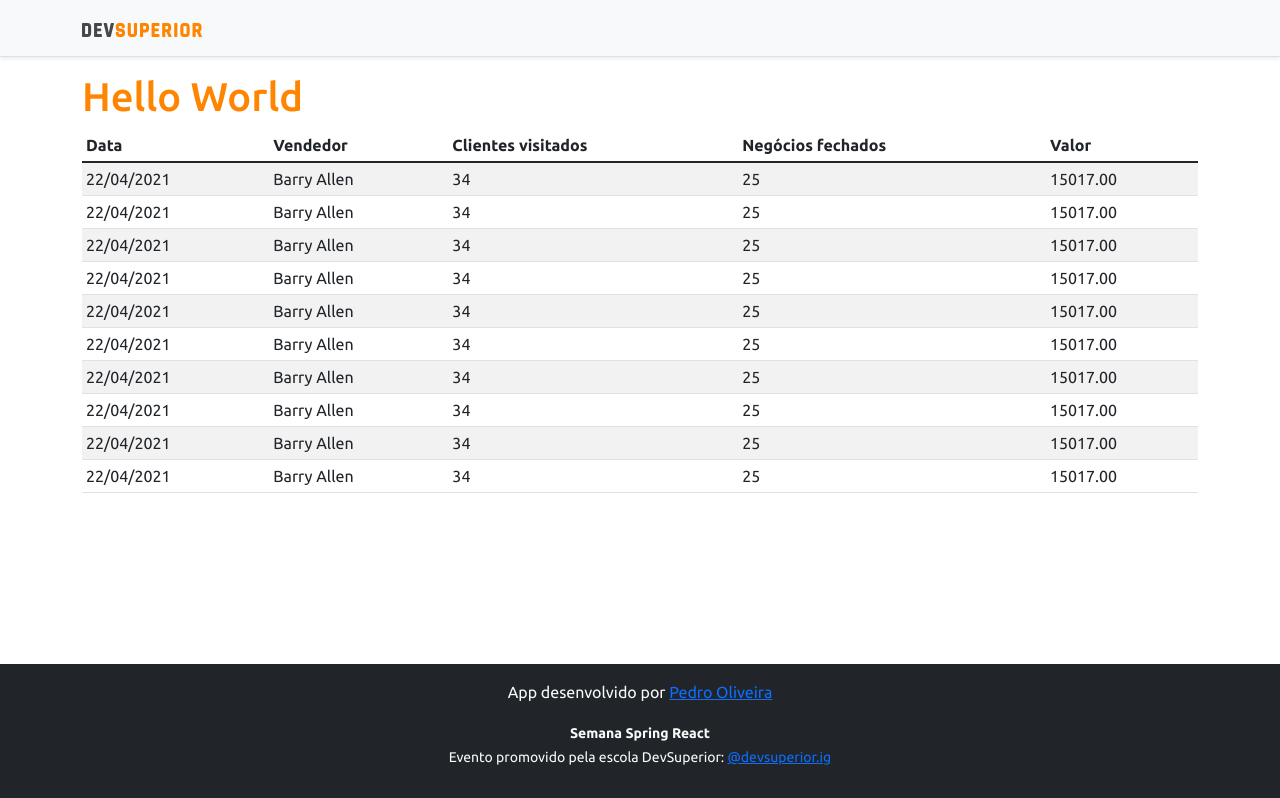
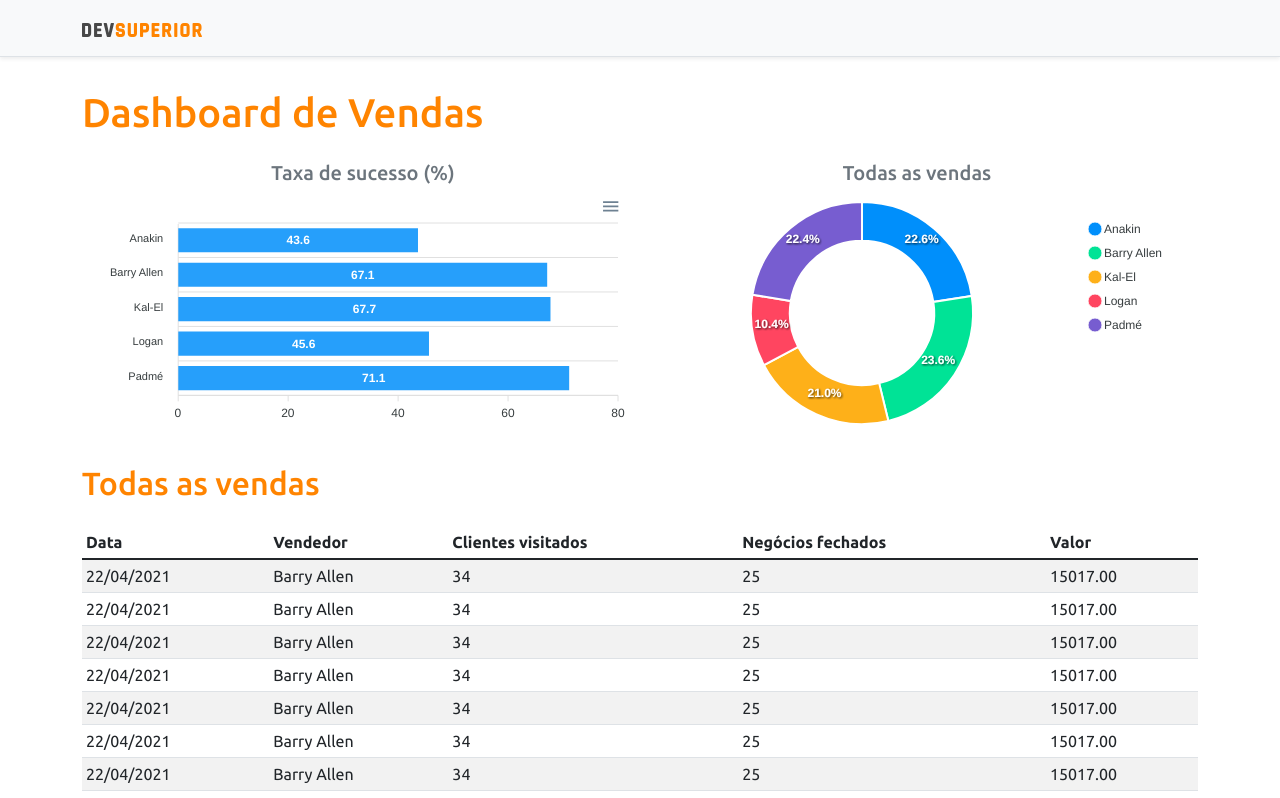
Before and after one commit to dev-Pedrod/DS-Vendas, a React (Create React App) app in the folder frontend/: page / in a window 1280 px wide. Shown: the top 798 px of the page. Built offline with nearby package versions, Linux system fonts and the light colour scheme.

Commit message:
Static charts

```diff
--- a/frontend/package.json
+++ b/frontend/package.json
@@ -10,8 +10,10 @@
     "@types/node": "^12.20.36",
     "@types/react": "^17.0.33",
     "@types/react-dom": "^17.0.10",
+    "apexcharts": "^3.29.0",
     "bootstrap": "^5.1.3",
     "react": "^17.0.2",
+    "react-apexcharts": "^1.3.9",
     "react-dom": "^17.0.2",
     "react-scripts": "4.0.3",
     "typescript": "^4.4.4",
--- a/frontend/src/App.tsx
+++ b/frontend/src/App.tsx
@@ -1,4 +1,6 @@
+import BarChart from "components/BarChart";
 import DataTable from "components/DataTable";
+import DonutsChart from "components/DonutsChart";
 import Footer from "components/Footer";
 import NavBar from "components/NavBar";
 
@@ -7,7 +9,22 @@
     <>
       <NavBar />
       <div className = "container">
-        <h1 className="text-primary">Hello World</h1>
+        <h1 className="text-primary py-3">Dashboard de Vendas</h1>
+
+        <div className="row px-3">
+          <div className="col-sm-6">
+            <h5 className="text-center text-secondary"> Taxa de sucesso (%) </h5>
+            <BarChart/>
+          </div>
+          <div className="col-sm-6">
+            <h5 className="text-center text-secondary"> Todas as vendas </h5>
+            <DonutsChart/>
+          </div>
+        </div>
+
+        <div className = "py-3">
+          <h2 className = "text-primary">Todas as vendas</h2>
+        </div>
 
         <DataTable/>
       </div>
--- /dev/null
+++ b/frontend/src/components/BarChart/index.tsx
@@ -0,0 +1,34 @@
+import Chart from 'react-apexcharts';
+
+function BarChart() {
+    const options = {
+        plotOptions: {
+            bar: {
+                horizontal: true,
+            }
+        },
+    };
+
+    const mockData = {
+        labels: {
+            categories: ['Anakin', 'Barry Allen', 'Kal-El', 'Logan', 'Padmé']
+        },
+        series: [
+            {
+                name: "% Sucesso",
+                data: [43.6, 67.1, 67.7, 45.6, 71.1]
+            }
+        ]
+    };
+
+    return (
+       <Chart
+            options = {{ ...options, xaxis: mockData.labels}}
+            series = {mockData.series}
+            type = "bar"
+            height = "240"
+       />
+    );
+}
+
+export default BarChart;
--- /dev/null
+++ b/frontend/src/components/DonutsChart/index.tsx
@@ -0,0 +1,26 @@
+import Chart from 'react-apexcharts';
+
+function DonutsChart() {
+    const mockData = {
+        series: [477138, 499928, 444867, 220426, 473088],
+        labels: ['Anakin', 'Barry Allen', 'Kal-El', 'Logan', 'Padmé']
+    }
+
+    const options = {
+        legend: {
+            show: true
+        }
+    }
+
+
+    return (
+        <Chart
+            options={{ ...options, labels: mockData.labels }}
+            series={mockData.series}
+            type="donut"
+            height="240"
+        />
+    );
+};
+
+export default DonutsChart;
```
Also changed, not shown: 1 other file (tests, documents, lock files or other folders).
